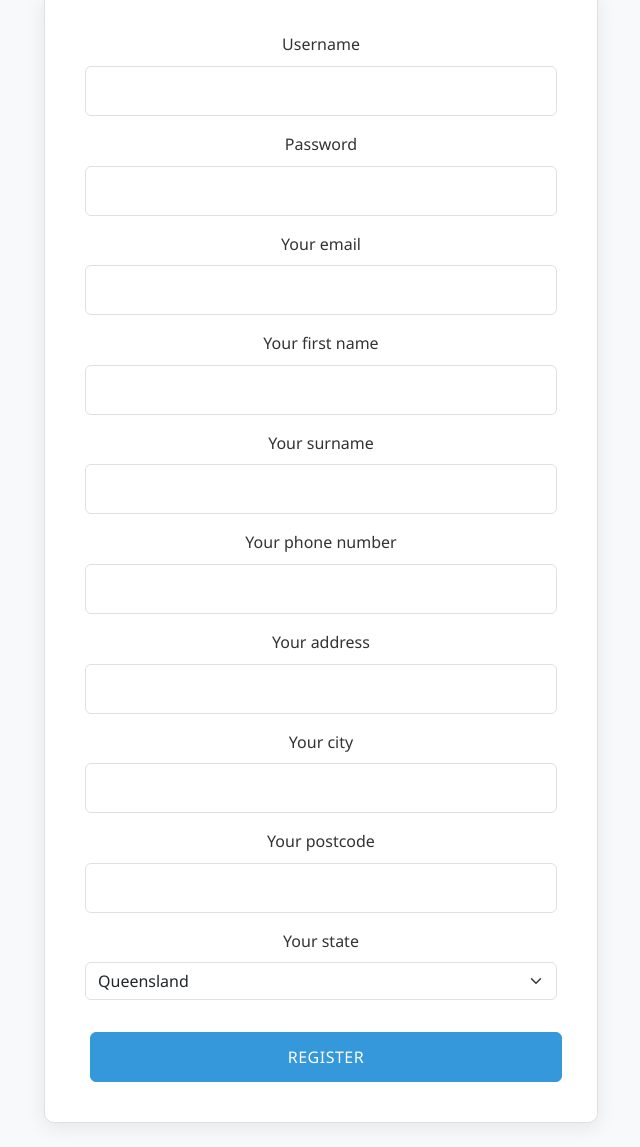
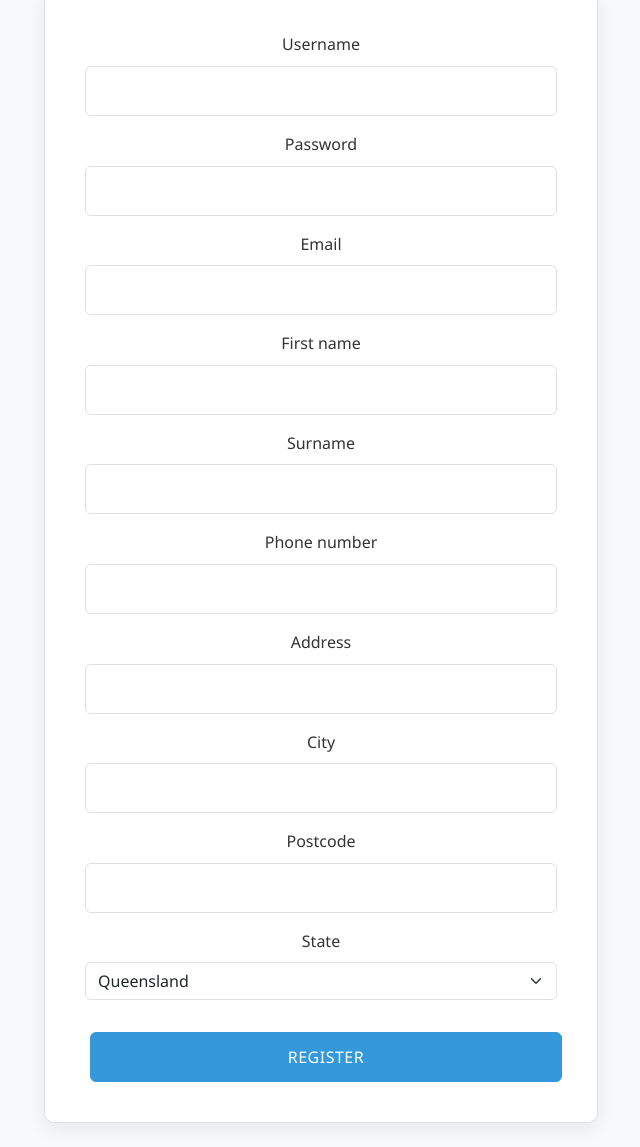
Before and after one commit to KaanAkkaya94/fastmeds, a Flask app: page /register/ in a window 1280 px wide. Shown: the part 400-1547 px from the top of the page, without its empty margins (319-959 px from the left). Run offline with Flask 3, Linux system fonts and the light colour scheme; some libraries are stand-ins or nearby versions.

Commit message:
Final Draft

```diff
--- a/fastmeds/project/__init__.py
+++ b/fastmeds/project/__init__.py
@@ -18,6 +18,7 @@ def create_app():
     app.config['MYSQL_DB'] = 'Fastmeds'
     app.config['MYSQL_HOST'] = 'localhost'
     app.config['MYSQL_CURSORCLASS'] = 'DictCursor'
+    app.config['WTF_CSRF_ENABLED'] = False
 
     mysql.init_app(app)
 
--- a/fastmeds/project/db.py
+++ b/fastmeds/project/db.py
@@ -207,7 +207,7 @@ def check_for_user(username, password):
     if row:
         return UserAccount(row['userName'], row['userPassword'], row['userEmail'],
                            UserInfo(str(row['userID']), row['userName'], row['userPassword'],row['userFirstName'], row['userLastName'],
-                                    row['userEmail'], row['userPhoneNumber']))
+                                    row['userEmail'], row['userPhoneNumber'], row['userAdress'], row['userState'], row['userPostcode']))
     return None
 
 def is_admin(user_id):
--- a/fastmeds/project/forms.py
+++ b/fastmeds/project/forms.py
@@ -3,25 +3,18 @@ from wtforms.fields import SubmitField, StringField, PasswordField, RadioField,
 from wtforms.validators import InputRequired, email, EqualTo
 from wtforms.fields import SelectField  # Add this import
 
-class CheckoutForm(FlaskForm):
-    """Form for user checkout."""
-    firstname = StringField("Your first name", validators = [InputRequired()])
-    surname = StringField("Your surname", validators = [InputRequired()])
-    email = StringField("Your email", validators = [InputRequired(), email()])
-    phone = StringField("Your phone number", validators = [InputRequired()])
-    submit = SubmitField("Send to Agent")
 
 class NewCheckoutForm(FlaskForm):
     """Form for user checkout."""
-    firstname = StringField("Your first name", validators = [InputRequired()])
-    surname = StringField("Your surname", validators = [InputRequired()])
-    email = StringField("Your email", validators = [InputRequired(), email()])
-    phone = StringField("Your phone number", validators = [InputRequired()])
-    address = StringField("Your address", validators = [InputRequired()])
-    city = StringField("Your city", validators = [InputRequired()])
-    postcode = StringField("Your postcode", validators = [InputRequired()])
+    firstname = StringField("First name", validators = [InputRequired()])
+    surname = StringField("Surname", validators = [InputRequired()])
+    email = StringField("Email", validators = [InputRequired(), email()])
+    phone = StringField("Phone number", validators = [InputRequired()])
+    address = StringField("Address", validators = [InputRequired()])
+    city = StringField("City", validators = [InputRequired()])
+    postcode = StringField("Postcode", validators = [InputRequired()])
     state = SelectField(
-        "Your state",
+        "State",
         choices=[
             ("QLD", "Queensland"),
             ("NSW", "New South Wales"),
@@ -45,14 +38,14 @@ class LoginForm(FlaskForm):
     submit = SubmitField("Login")
 
 
-class RegisterForm(FlaskForm):
-    username = StringField('Username', validators=[InputRequired()])
-    password = PasswordField('Password', validators=[InputRequired()])
-    email = StringField('Email', validators=[email()])
-    firstname = StringField("Your first name", validators = [InputRequired()])
-    surname = StringField("Your surname", validators = [InputRequired()])
-    phone = StringField("Your phone number", validators = [InputRequired()])
-    submit = SubmitField('Register')
+# class RegisterForm(FlaskForm):
+#     username = StringField('Username', validators=[InputRequired()])
+#     password = PasswordField('Password', validators=[InputRequired()])
+#     email = StringField('Email', validators=[email()])
+#     firstname = StringField("First name", validators = [InputRequired()])
+#     surname = StringField("Surname", validators = [InputRequired()])
+#     phone = StringField("Phone number", validators = [InputRequired()])
+#     submit = SubmitField('Register')
 
 class RegisterForm(FlaskForm):
     """Form for user checkout."""
@@ -62,15 +55,15 @@ class RegisterForm(FlaskForm):
     #     'Confirm Password',
     #     validators=[InputRequired(), EqualTo('password', message='Passwords must be the same')]
     # )
-    email = StringField("Your email", validators = [InputRequired(), email()])
-    firstname = StringField("Your first name", validators = [InputRequired()])
-    surname = StringField("Your surname", validators = [InputRequired()])
-    phone = StringField("Your phone number", validators = [InputRequired()])
-    address = StringField("Your address", validators = [InputRequired()])
-    city = StringField("Your city", validators = [InputRequired()])
-    postcode = StringField("Your postcode", validators = [InputRequired()])
+    email = StringField("Email", validators = [InputRequired(), email()])
+    firstname = StringField("First name", validators = [InputRequired()])
+    surname = StringField("Surname", validators = [InputRequired()])
+    phone = StringField("Phone number", validators = [InputRequired()])
+    address = StringField("Address", validators = [InputRequired()])
+    city = StringField("City", validators = [InputRequired()])
+    postcode = StringField("Postcode", validators = [InputRequired()])
     state = SelectField(
-        "Your state",
+        "State",
         choices=[
             ("QLD", "Queensland"),
             ("NSW", "New South Wales"),
--- a/fastmeds/project/models.py
+++ b/fastmeds/project/models.py
@@ -35,6 +35,9 @@ class UserInfo:
     surname: str
     email: str
     phone: str
+    address: str
+    city: str
+    postcode: str
 
 
 @dataclass
--- a/fastmeds/project/session.py
+++ b/fastmeds/project/session.py
@@ -15,7 +15,10 @@ def get_user():
             firstname=user_dict['firstname'],
             surname=user_dict['surname'],
             email=user_dict['email'],
-            phone=user_dict['phone']
+            phone=user_dict['phone'],
+            address=user_dict['address'],
+            city=user_dict['city'],
+            postcode=user_dict['postcode']
         )
     return None
 
--- a/fastmeds/project/templates/order.html
+++ b/fastmeds/project/templates/order.html
@@ -80,9 +80,7 @@
             {% endif %}
             <div class="col-2 d-flex justify-content-end">
                 {% if order.items|length > 0 %}
-                <form method="POST" action="{{ url_for('main.checkout') }}">
-                    <input type="submit" value="Checkout" class="btn btn-success mb-3">
-                </form>
+                <a href="{{ url_for('main.checkout') }}" class="btn btn-success mb-3">Checkout</a>
                 {% else %}
                 <a href="{{ url_for('main.index') }}">
                     <button class="add_button brand_color_set mb-3">
--- a/fastmeds/project/views.py
+++ b/fastmeds/project/views.py
@@ -92,24 +92,68 @@ def remove_basketitem(item_id):
     return redirect(url_for('main.order'))
 
 
+# @bp.route('/checkout/', methods=['POST', 'GET'])
+# def checkout():
+#     form = NewCheckoutForm()
+#     basket = get_basket()
+#     if form.validate_on_submit():
+#         # Save form data to session
+#         session['order_info'] = {'firstname': form.firstname.data, 'surname': form.surname.data,
+#             'email': form.email.data, 'phone': form.phone.data,
+#             'address': form.address.data, 'city': form.city.data,
+#             'postcode': form.postcode.data, 'state': form.state.data, 'payment': form.payment.data
+#         }
+#         flash('Thank you for your information, please confirm your order.')
+#         return redirect(url_for('main.order_summary'))
+#     # elif request.method == 'POST':
+#     #     flash('The provided information is missing or incorrect', 'error')
+
+#     return render_template('checkout.html', form=form, basket=basket)
+
+
 @bp.route('/checkout/', methods=['POST', 'GET'])
 def checkout():
+    if 'user' not in session:
+        flash('Please log in to proceed to checkout.', 'error')
+        return redirect(url_for('main.login'))
+
     form = NewCheckoutForm()
     basket = get_basket()
+    user = session['user']  # Use the session directly
+
+    if request.method == 'GET' and user:
+        form.firstname.data = user.get('firstname', '')
+        form.surname.data = user.get('surname', '')
+        form.email.data = user.get('email', '')
+        form.phone.data = user.get('phone', '')
+        form.address.data = user.get('address', '')
+        form.city.data = user.get('city', '')
+        form.postcode.data = user.get('postcode', '')
+        form.state.data = user.get('state', '')
+        print("FORM DATA:", form.data)
+
+    if request.method == 'POST':
+        print("POSTED DATA:", request.form)
+
     if form.validate_on_submit():
-        # Save form data to session
-        session['order_info'] = {'firstname': form.firstname.data, 'surname': form.surname.data,
-            'email': form.email.data, 'phone': form.phone.data,
-            'address': form.address.data, 'city': form.city.data,
-            'postcode': form.postcode.data, 'state': form.state.data, 'payment': form.payment.data
+        session['order_info'] = {
+            'firstname': form.firstname.data,
+            'surname': form.surname.data,
+            'email': form.email.data,
+            'phone': form.phone.data,
+            'address': form.address.data,
+            'city': form.city.data,
+            'postcode': form.postcode.data,
+            'state': form.state.data,
+            'payment': form.payment.data
         }
         flash('Thank you for your information, please confirm your order.')
         return redirect(url_for('main.order_summary'))
     elif request.method == 'POST':
+        print("FORM ERRORS:", form.errors)
         flash('The provided information is missing or incorrect', 'error')
 
     return render_template('checkout.html', form=form, basket=basket)
-
 
 #Order success page
 @bp.route('/success/')
@@ -199,6 +243,9 @@ def login():
                             'surname': user.info.surname,
                             'email': user.info.email,
                             'phone': user.info.phone,
+                            'address': user.info.address,
+                            'city': user.info.city,
+                            'postcode': user.info.postcode,
                             'is_admin': is_admin(user.info.id),
             }
             session['username'] = user.username
```
Also changed, not shown: fastmeds/project/templates/checkout.html (+4 -5 lines).
